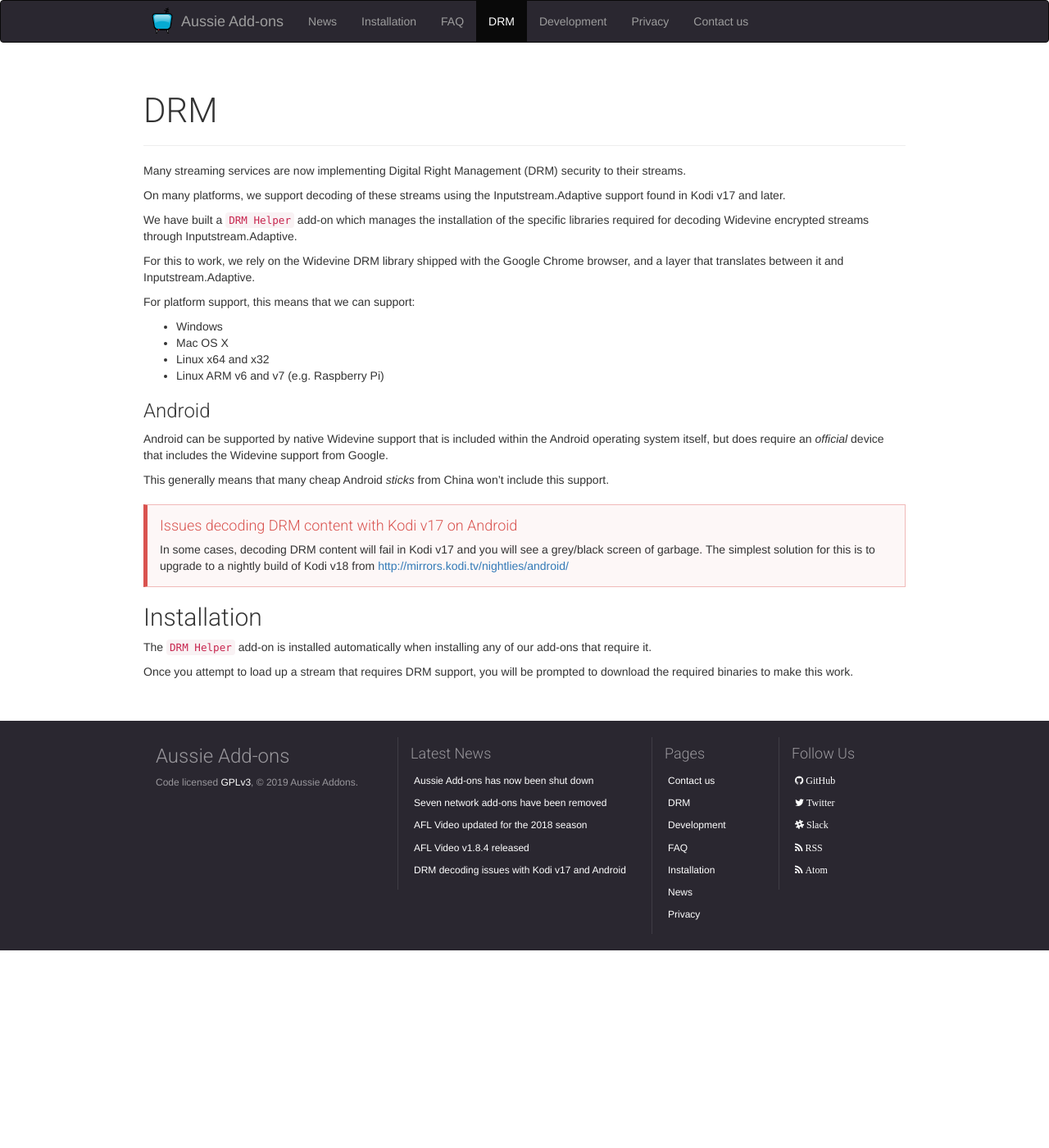
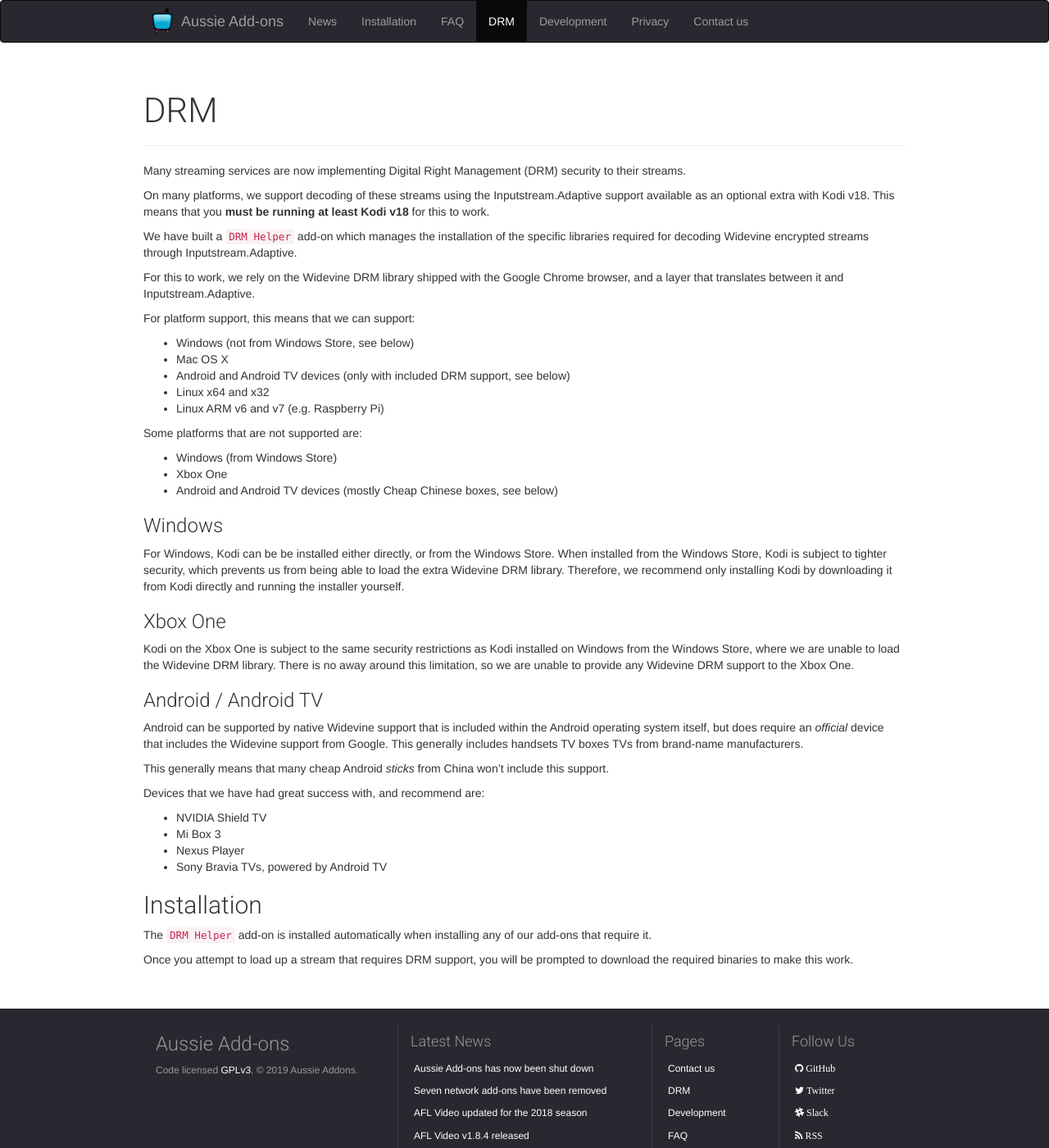
Before and after one commit to aussieaddons/web, a Jekyll site: the page built from drm.md, in a window 1280 px wide and 1400 px high. Shown: the whole window at 82% size. Built offline with Jekyll 4.4.1, drawn with Linux system fonts in a browser that asks for light colours; nearby versions of some CDN libraries.

Commit message:
Update DRM info

```diff
--- a/drm.md
+++ b/drm.md
@@ -8,7 +8,7 @@ order: 05
 
 Many streaming services are now implementing Digital Right Management (DRM) security to their streams.
 
-On many platforms, we support decoding of these streams using the Inputstream.Adaptive support found in Kodi v17 and later.
+On many platforms, we support decoding of these streams using the Inputstream.Adaptive support available as an optional extra with Kodi v18. This means that you **must be running at least Kodi v18** for this to work.
 
 We have built a `DRM Helper` add-on which manages the installation of the specific libraries required for decoding Widevine encrypted streams through Inputstream.Adaptive.
 
@@ -16,21 +16,37 @@ For this to work, we rely on the Widevine DRM library shipped with the Google Ch
 
 For platform support, this means that we can support:
 
- * Windows
+ * Windows (not from Windows Store, see below)
  * Mac OS X
+ * Android and Android TV devices (only with included DRM support, see below)
  * Linux x64 and x32
  * Linux ARM v6 and v7 (e.g. Raspberry Pi)
 
-### Android
+Some platforms that are not supported are:
 
-Android can be supported by native Widevine support that is included within the Android operating system itself, but does require an _official_ device that includes the Widevine support from Google.
+ * Windows (from Windows Store)
+ * Xbox One
+ * Android and Android TV devices (mostly Cheap Chinese boxes, see below)
+
+### Windows
+
+For Windows, Kodi can be be installed either directly, or from the Windows Store. When installed from the Windows Store, Kodi is subject to tighter security, which prevents us from being able to load the extra Widevine DRM library. Therefore, we recommend only installing Kodi by downloading it from Kodi directly and running the installer yourself.
+
+### Xbox One
+
+Kodi on the Xbox One is subject to the same security restrictions as Kodi installed on Windows from the Windows Store, where we are unable to load the Widevine DRM library. There is no away around this limitation, so we are unable to provide any Widevine DRM support to the Xbox One.
+
+### Android / Android TV
+
+Android can be supported by native Widevine support that is included within the Android operating system itself, but does require an _official_ device that includes the Widevine support from Google. This generally includes handsets TV boxes TVs from brand-name manufacturers.
 
 This generally means that many cheap Android _sticks_ from China won't include this support.
 
-<div class="bs-callout bs-callout-danger">
-  <h4>Issues decoding DRM content with Kodi v17 on Android</h4>
-  In some cases, decoding DRM content will fail in Kodi v17 and you will see a grey/black screen of garbage. The simplest solution for this is to upgrade to a nightly build of Kodi v18 from <a href="http://mirrors.kodi.tv/nightlies/android/">http://mirrors.kodi.tv/nightlies/android/</a>
-</div>
+Devices that we have had great success with, and recommend are:
+ * NVIDIA Shield TV
+ * Mi Box 3
+ * Nexus Player
+ * Sony Bravia TVs, powered by Android TV
 
 ## Installation
 
```
